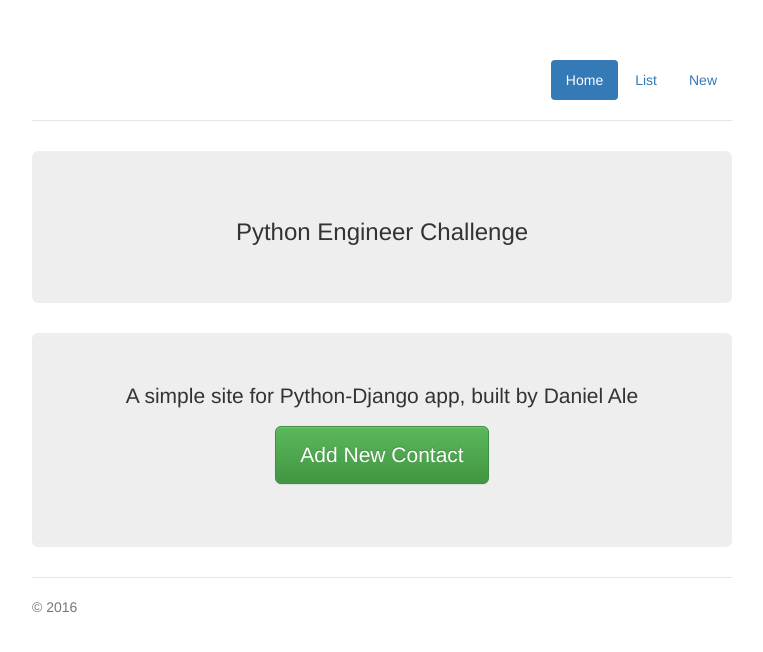
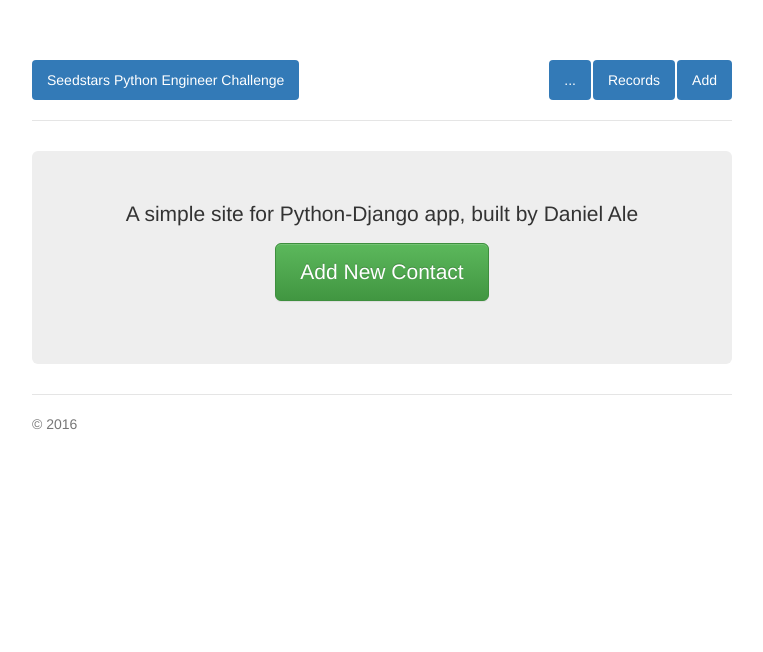
Before and after one commit to profmcdan/SeedStarPythonDjango, a Django app: page / in a window 1280 px wide. Shown: the top 652 px of the page, without its empty margins (258-1021 px from the left). Run offline with Django 3.2, Linux system fonts and the light colour scheme; some libraries are stand-ins or nearby versions.

Commit message:
Edited views.py Modified base.html

```diff
--- a/SeedStarPythonDjango/urls.py
+++ b/SeedStarPythonDjango/urls.py
@@ -20,6 +20,6 @@ from seedstar_test import views
 urlpatterns = [
     url(r'^admin/', admin.site.urls),
     url(r'^list/$', views.ListContactView.as_view(), name='list'),
-    url(r'^new/$', views.CreateContactView.as_view(), name='contacts-new'),
+    url(r'^add/$', views.CreateContactView.as_view(), name='contacts-new'),
     url(r'^$', views.index, name='index'),
 ]
--- a/templates/base.html
+++ b/templates/base.html
@@ -15,16 +15,16 @@
    <div class="container">
        <div class="header clearfix">
            <nav>
+               <ul class="nav nav-pills pull-left">
+                   <li role="presentation" class="active"><a href="{% url 'index' %}">Seedstars Python Engineer Challenge</a> </li>
+               </ul>
                <ul class="nav nav-pills pull-right">
-                   <li role="presentation" class="active"><a href="{% url 'index' %}">Home</a> </li>
-                   <li role="presentation"><a href="{% url 'list' %}">List</a> </li>
-                   <li role="presentation"><a href="{% url 'contacts-new' %}">New</a> </li>
+                   <li role="presentation" class="active"><a href="{% url 'index' %}">...</a> </li>
+                   <li role="presentation" class="active"><a href="{% url 'list' %}">Records</a> </li>
+                   <li role="presentation" class="active"><a href="{% url 'contacts-new' %}">Add</a> </li>
                </ul>
            </nav>
        </div>
-        <div class="jumbotron">
-            <h3>Python Engineer Challenge</h3>
-        </div>
        <div class="jumbotron">
            <div class="span9">
                {% block body_block %}
```
Also changed, not shown: db.sqlite3.
